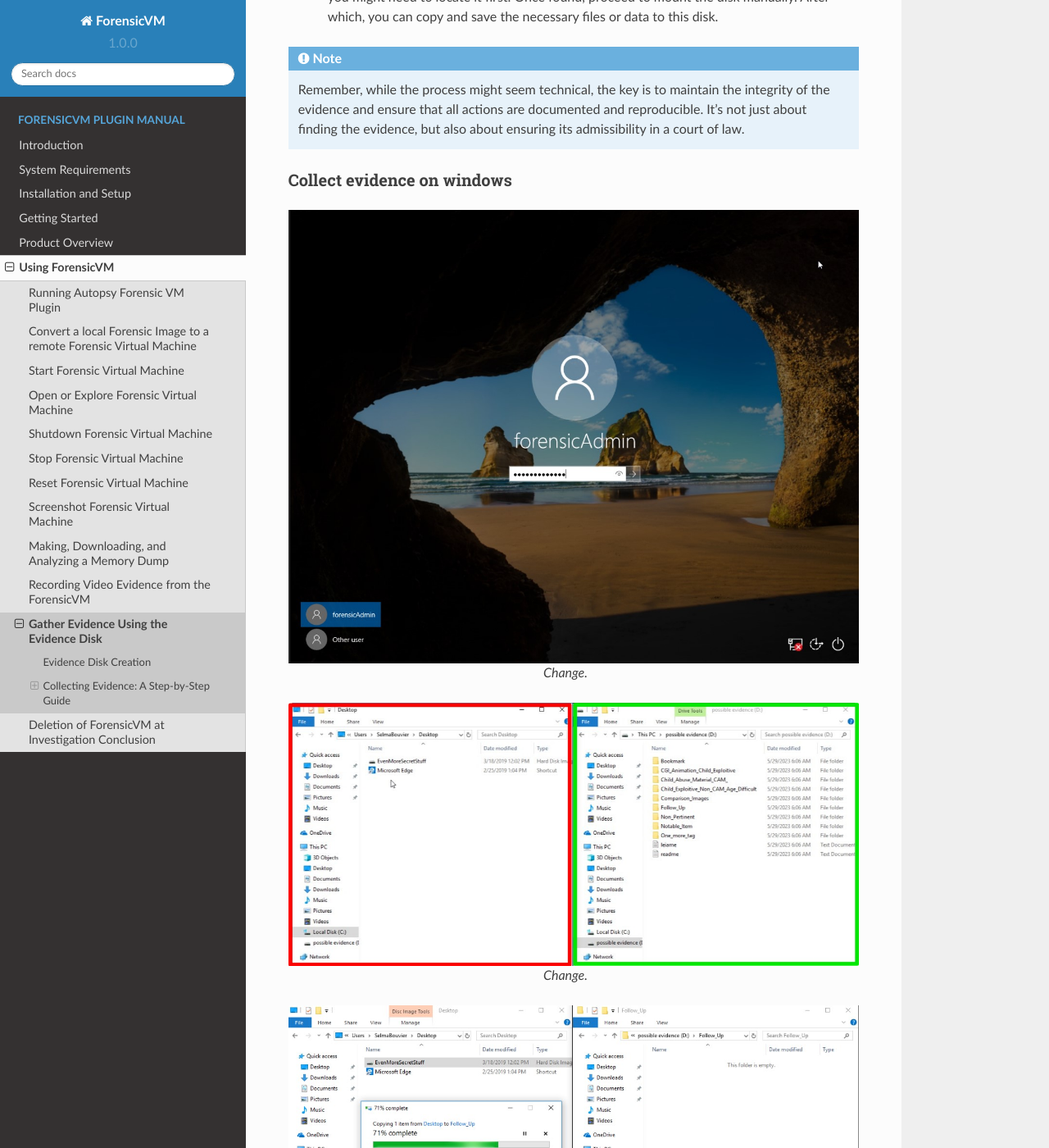
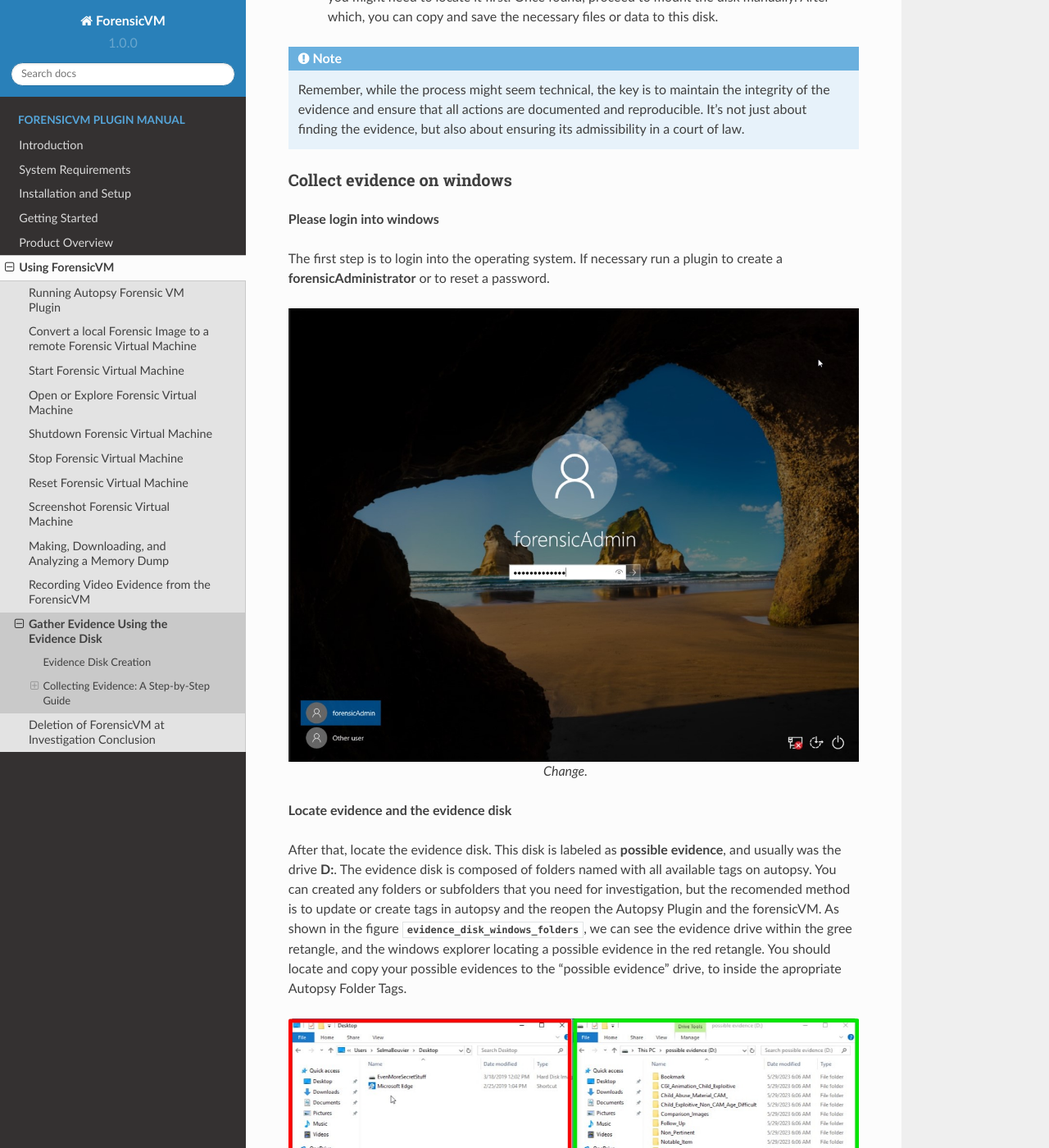
Before and after one commit to nunomourinho/forensicVmAutopsyUserManual, a Sphinx documentation site: the page built from docs/user/evidence_disk.rst, in a window 1280 px wide and 1400 px high, scrolled down 2000 px. Shown: the whole window at 82% size. Built offline with Sphinx 7.4.7 and the Read the Docs theme 2.0.0, drawn with Linux system fonts in a browser that asks for light colours; pages that are not in the unit, such as notebooks, are missing from menus.

Commit message:
Update evidence_disk.rst

```diff
--- a/docs/user/evidence_disk.rst
+++ b/docs/user/evidence_disk.rst
@@ -55,17 +55,27 @@ Collecting digital evidence is a meticulous process, demanding precision, patien
 Collect evidence on windows
 *****************************
 
+**Please login into windows**
+
+The first step is to login into the operating system. If necessary run a plugin to create a **forensicAdministrator** or to reset a password.
+
 .. figure:: img/evidence_disk_0002.jpg
    :alt: Change
    :align: center
 
    Change.
 
+**Locate evidence and the evidence disk**
+
+After that, locate the evidence disk. This disk is labeled as **possible evidence**, and usually was the drive **D:**. The evidence disk is composed of folders named with all available tags on autopsy. You can created any folders or subfolders that you need for investigation, but the recomended method is to update or create tags in autopsy and the reopen the Autopsy Plugin and the forensicVM. As shown in the figure :numref:`evidence_disk_windows_folders`, we can see the evidence drive within the gree retangle, and the windows explorer locating a possible evidence in the red retangle. You should locate and copy your possible evidences to the "possible evidence" drive, to inside the apropriate Autopsy Folder Tags.
+
 .. figure:: img/evidence_disk_0003.jpg
    :alt: Change
    :align: center
 
    Change.
+
+.. _evidence_disk_windows_folders:
 
 .. figure:: img/evidence_disk_0004.jpg
    :alt: Change
```
